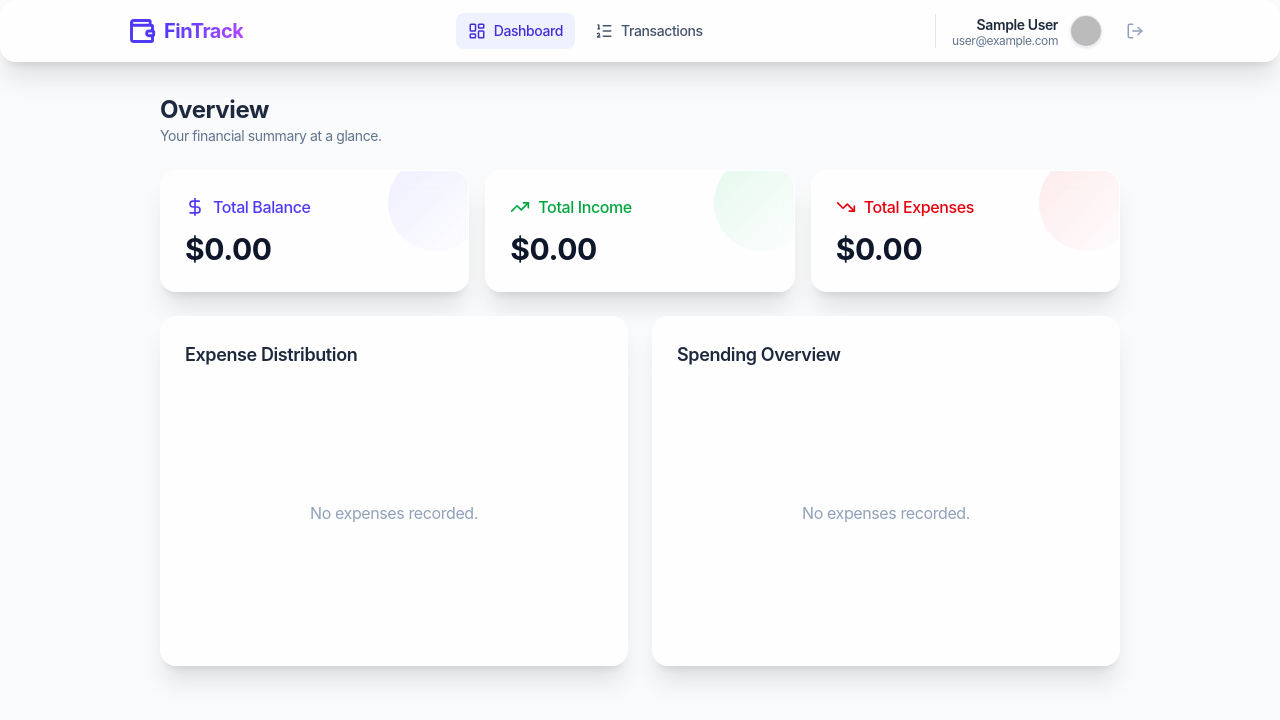
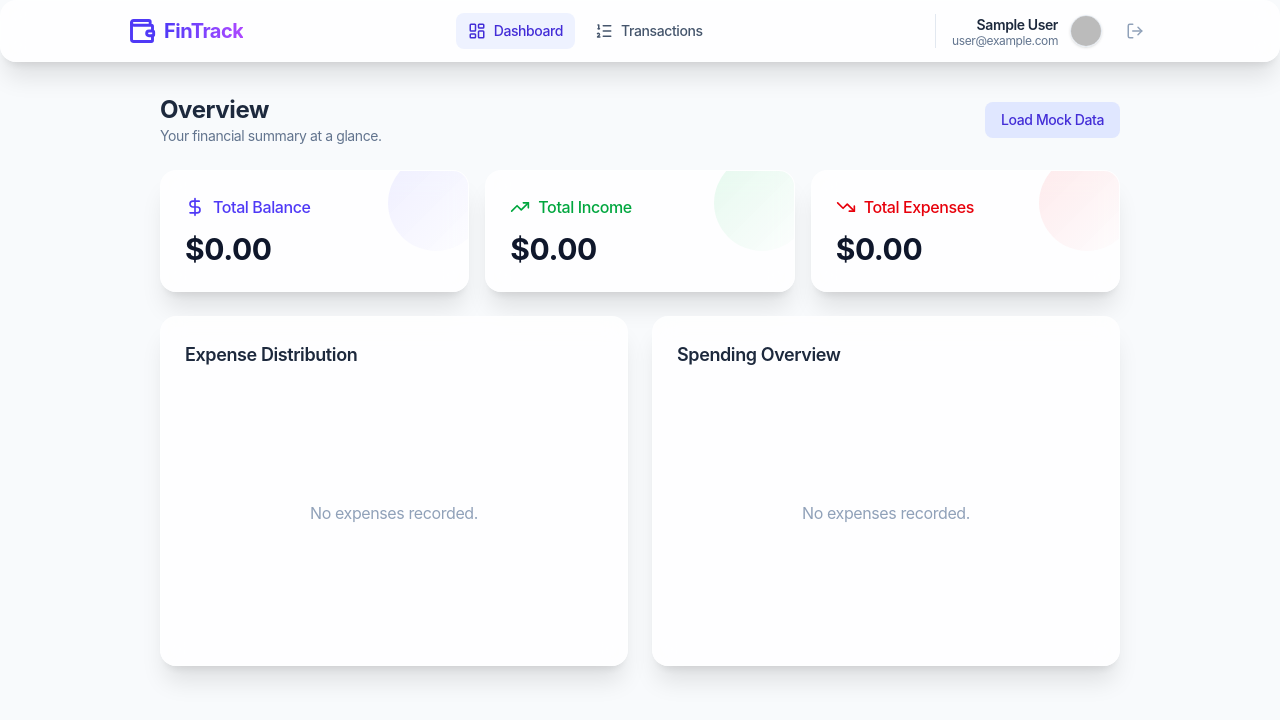
Before and after one commit to DinithiSamarasekara/RSL-MiniHackathon, a React (Vite) app: page / in a window 1280 px wide. Shown: the top 720 px of the page. Built offline with nearby package versions, Linux system fonts and the light colour scheme; no server answers; the database is empty; sample sign-in values are in the browser's storage.

Commit message:
Firebase integration

```diff
--- a/src/contexts/FinanceContext.jsx
+++ b/src/contexts/FinanceContext.jsx
@@ -82,6 +82,30 @@ export const FinanceProvider = ({ children }) => {
     }
   };
 
+  const seedMockData = async () => {
+    if (!currentUser) return;
+    const initialTransactions = [
+      { type: 'expense', amount: 50, category: 'Food', date: '2026-03-01', note: 'Groceries' },
+      { type: 'income', amount: 3000, category: 'Salary', date: '2026-03-01', note: 'March Salary' },
+      { type: 'expense', amount: 150, category: 'Transport', date: '2026-03-02', note: 'Gas' },
+      { type: 'expense', amount: 200, category: 'Bills', date: '2026-03-05', note: 'Electricity' },
+      { type: 'expense', amount: 80, category: 'Entertainment', date: '2026-03-10', note: 'Movie' }
+    ];
+
+    try {
+      for (const t of initialTransactions) {
+        await addDoc(collection(db, 'transactions'), {
+          ...t,
+          uid: currentUser.uid,
+          createdAt: new Date().toISOString()
+        });
+      }
+      console.log('Mock data seeded successfully!');
+    } catch (error) {
+      console.error('Error seeding mock data: ', error);
+    }
+  };
+
   const summary = transactions.reduce(
     (acc, t) => {
       if (t.type === 'income') acc.income += Number(t.amount);
@@ -100,6 +124,7 @@ export const FinanceProvider = ({ children }) => {
         addTransaction,
         editTransaction,
         deleteTransaction,
+        seedMockData,
         summary,
         balance,
         loading
--- a/src/pages/Dashboard.jsx
+++ b/src/pages/Dashboard.jsx
@@ -16,7 +16,7 @@ import { TrendingUp, TrendingDown, DollarSign } from 'lucide-react';
 ChartJS.register(ArcElement, Tooltip, Legend, CategoryScale, LinearScale, BarElement, Title);
 
 export default function Dashboard() {
-  const { transactions, summary, balance, loading } = useFinance();
+  const { transactions, summary, balance, loading, seedMockData } = useFinance();
 
   if (loading) {
     return <div className="flex items-center justify-center p-20 text-slate-500">Loading dashboard...</div>;
@@ -64,9 +64,19 @@ export default function Dashboard() {
 
   return (
     <div className="space-y-6">
-      <header>
-        <h1 className="text-2xl font-bold text-slate-800">Overview</h1>
-        <p className="text-sm text-slate-500">Your financial summary at a glance.</p>
+      <header className="flex flex-col sm:flex-row sm:items-center justify-between gap-4">
+        <div>
+          <h1 className="text-2xl font-bold text-slate-800">Overview</h1>
+          <p className="text-sm text-slate-500">Your financial summary at a glance.</p>
+        </div>
+        {transactions.length === 0 && (
+          <button
+            onClick={seedMockData}
+            className="px-4 py-2 bg-indigo-100 text-indigo-700 hover:bg-indigo-200 rounded-lg text-sm font-medium transition-colors"
+          >
+            Load Mock Data
+          </button>
+        )}
       </header>
 
       <div className="grid grid-cols-1 md:grid-cols-3 gap-4">
```
